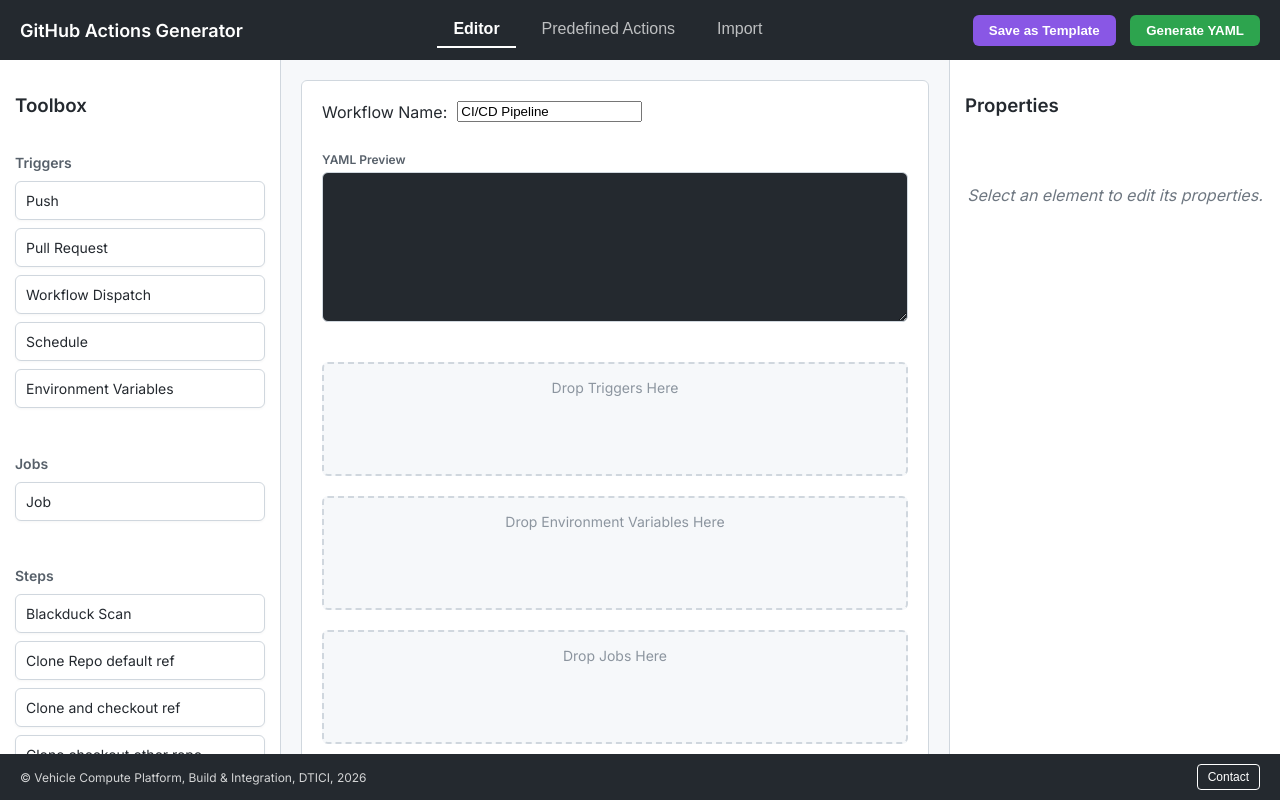
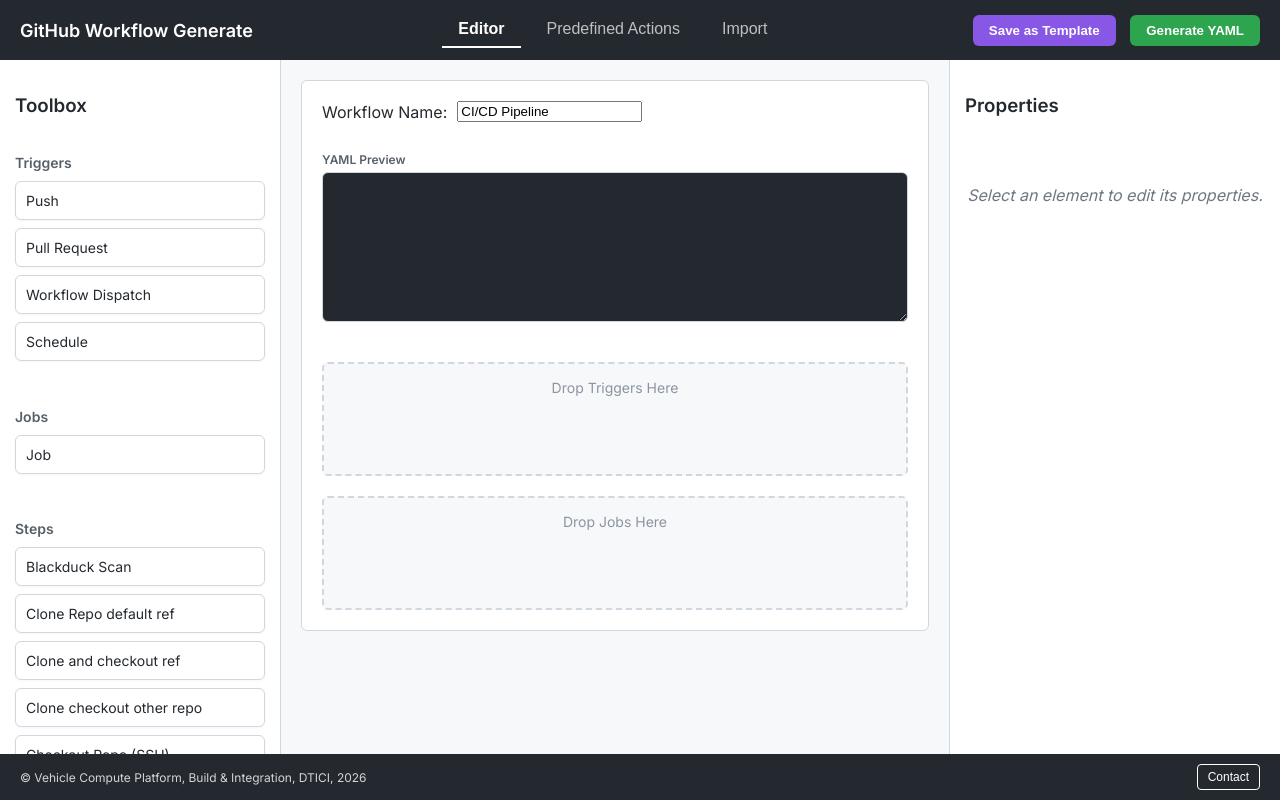
Before and after one commit to girishsubramanya/github-actions-creator, a Flask app: page / in a window 1280 px wide. Run offline with Flask 3, Linux system fonts and the light colour scheme.

Commit message:
Update repository to match upstream/main from GitHub
Merged changes from https://github.com/girishsubramanya/github-actions-creator main branch.
Resolved conflicts by accepting upstream versions to ensure synchronization.
Updated templates/index.html, app.py, static/js/script.js, and test_app.py.

```diff
--- a/app.py
+++ b/app.py
@@ -1,7 +1,6 @@
 """
 Version: v1
 Design, Author, Updated by: Girish Subramanya <girish.subramanya@daimlertruck.com>, VCP, B&I, DTICI
-Date: 2025-12-23
 """
 from flask import Flask, render_template, request, jsonify
 import yaml
--- a/static/js/script.js
+++ b/static/js/script.js
@@ -1,7 +1,6 @@
 /*
 Version: v1
 Design, Author, Updated by: Girish Subramanya <girish.subramanya@daimlertruck.com>, VCP, B&I, DTICI
-Date: 2025-12-23
 */
 document.addEventListener('DOMContentLoaded', () => {
     console.log("Script loaded - v3");
@@ -612,7 +611,7 @@ document.addEventListener('DOMContentLoaded', () => {
                             <input type="text" id="prop-trigger-cron" value="${cron}" placeholder="30 5 * * 1,3">
                             <small style="color:#666; font-size:10px;">
                                 POSIX cron syntax: minute hour day month day-of-week<br>
-                                e.g., '30 5 * * 1,3' = at 5:30 on Mon and Wed, in UTC time format
+                                e.g., '30 5 * * 1,3' = at 5:30 on Mon and Wed, Time in UTC
                             </small>
                         </div>
                     `;
--- a/templates/index.html
+++ b/templates/index.html
@@ -1,20 +1,19 @@
 <!--
 Version: v1
 Design, Author, Updated by: Girish Subramanya <girish.subramanya@daimlertruck.com>, VCP, B&I, DTICI
-Date: 2025-12-23
 -->
 <!DOCTYPE html>
 <html lang="en">
 <head>
     <meta charset="UTF-8">
     <meta name="viewport" content="width=device-width, initial-scale=1.0">
-    <title>GitHub Actions Generator</title>
+    <title>GitHub Workflow Generator</title>
     <link rel="stylesheet" href="{{ url_for('static', filename='css/style.css') }}">
     <link href="https://fonts.googleapis.com/css2?family=Inter:wght@400;500;600&display=swap" rel="stylesheet">
 </head>
 <body>
     <div class="header">
-        <h1>GitHub Actions Generator</h1>
+        <h1>GitHub Workflow Generate</h1>
 
         <div class="tab-controls">
             <button class="tab-btn active" data-tab="tab-editor">Editor</button>
@@ -42,7 +41,6 @@ Date: 2025-12-23
                     <div class="draggable-item" draggable="true" data-type="trigger" data-value="pull_request">Pull Request</div>
                     <div class="draggable-item" draggable="true" data-type="trigger" data-value="workflow_dispatch">Workflow Dispatch</div>
                     <div class="draggable-item" draggable="true" data-type="trigger" data-value="schedule">Schedule</div>
-                    <div class="draggable-item" draggable="true" data-type="env">Environment Variables</div>
                 </div>
 
                 <div class="toolbox-section">
@@ -79,11 +77,6 @@ Date: 2025-12-23
                     <div class="drop-zone" id="triggers-zone">
                         <div class="zone-label">Drop Triggers Here</div>
                         <!-- Triggers will be dropped here -->
-                    </div>
-
-                    <div class="drop-zone" id="env-zone">
-                        <div class="zone-label">Drop Environment Variables Here</div>
-                        <!-- Env vars block will be dropped here -->
                     </div>
 
                     <div class="drop-zone" id="jobs-zone">
--- a/test_app.py
+++ b/test_app.py
@@ -1,7 +1,6 @@
 """
 Version: v1
 Design, Author, Updated by: Girish Subramanya <girish.subramanya@daimlertruck.com>, VCP, B&I, DTICI
-Date: 2025-12-23
 """
 import unittest
 import json
```
